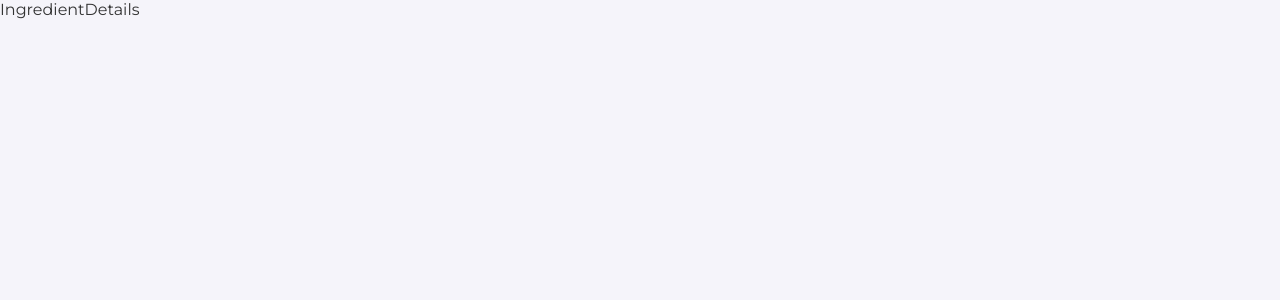
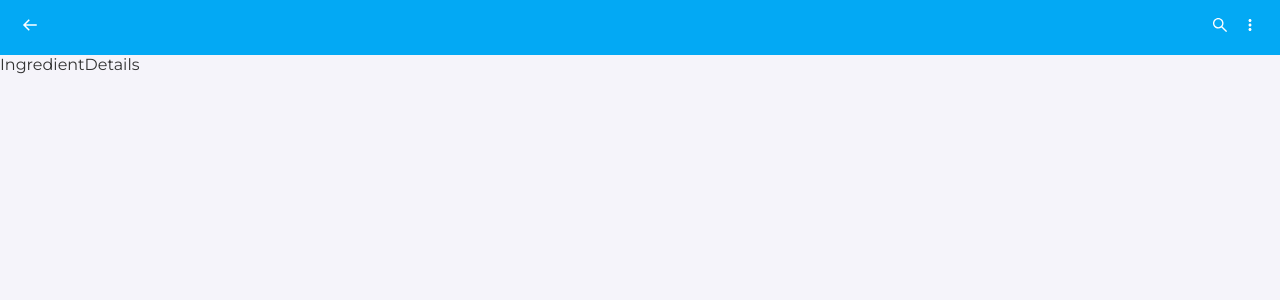
Before and after one commit to popingalov/socialbar, a React (Create React App) app: page /ingredients/manageBarShelf in a window 1280 px wide. Shown: the top 300 px of the page. Built offline with nearby package versions, Linux system fonts and the light colour scheme.

Commit message:
added to route

```diff
--- a/src/Components/Navigation/NavigationCard/NavigationCard.styled.ts
+++ b/src/Components/Navigation/NavigationCard/NavigationCard.styled.ts
@@ -1 +1,12 @@
-import styled from './NavigationCard';
+import styled from 'styled-components';
+
+export const Wrapper = styled.nav`
+  display: flex;
+  justify-content: space-between;
+  padding: 15px;
+  background-color: #03a9f4;
+`;
+
+export const MenuHolder = styled.div`
+  display: flex;
+`;
--- a/src/Components/Navigation/NavigationCard/NavigationCard.tsx
+++ b/src/Components/Navigation/NavigationCard/NavigationCard.tsx
@@ -1,5 +1,46 @@
+import { useState } from 'react';
+import { useNavigate } from 'react-router-dom';
+
+import SearchBar from 'components/SearchBar';
+import ClearButton from 'components/UI-kit/buttons/ClearButton';
+import { Wrapper, MenuHolder } from './NavigationCard.styled';
+
+import { AiOutlineSearch } from 'react-icons/ai';
+import { BiArrowBack, BiDotsVerticalRounded } from 'react-icons/bi';
+
 const NavigationCard = () => {
-  return <div></div>;
+  const navigate = useNavigate();
+
+  const [isSearch, setSearch] = useState(false);
+
+  const handleSideMenu = () => {
+    if (isSearch) setSearch(false);
+    else navigate(-1);
+  };
+
+  const handleSearchButton = () => setSearch(true);
+
+  const handleAppMenu = () => console.log('Go App menu');
+
+  return (
+    <Wrapper>
+      <ClearButton onClick={handleSideMenu}>
+        <BiArrowBack />
+      </ClearButton>
+
+      {isSearch && <SearchBar />}
+
+      <MenuHolder>
+        <ClearButton onClick={handleSearchButton}>
+          <AiOutlineSearch />
+        </ClearButton>
+
+        <ClearButton onClick={handleAppMenu}>
+          <BiDotsVerticalRounded />
+        </ClearButton>
+      </MenuHolder>
+    </Wrapper>
+  );
 };
 
 export default NavigationCard;
--- a/src/Components/Navigation/NavigationMain/NavigationMain.tsx
+++ b/src/Components/Navigation/NavigationMain/NavigationMain.tsx
@@ -9,38 +9,29 @@ import { AiOutlineMenu, AiOutlineSearch } from 'react-icons/ai';
 import { BiArrowBack, BiDotsVerticalRounded } from 'react-icons/bi';
 
 const NavigationMain = () => {
-  const navigate = useNavigate();
-
   const [isSearch, setSearch] = useState(false);
 
   const handleSideMenu = () => {
-    if (isSearch) setSearch(false);
-    else navigate(-1);
+    console.log('open side menu');
   };
+
+  const handleBackButton = () => setSearch(false);
 
   const handleSearchButton = () => setSearch(true);
 
   const handleAppMenu = () => console.log('Go App menu');
 
-  const renderSideButton = () => {
-    console.log('go');
-    if (isSearch)
-      return (
-        <ClearButton onClick={handleSideMenu}>
+  return (
+    <Wrapper>
+      {isSearch ? (
+        <ClearButton onClick={handleBackButton}>
           <BiArrowBack />
         </ClearButton>
-      );
-    else
-      return (
+      ) : (
         <ClearButton onClick={handleSideMenu}>
           <AiOutlineMenu />
         </ClearButton>
-      );
-  };
-
-  return (
-    <Wrapper>
-      {renderSideButton()}
+      )}
 
       {isSearch && <SearchBar />}
 
--- a/src/Components/SearchBar/SearchBar.styled.ts
+++ b/src/Components/SearchBar/SearchBar.styled.ts
@@ -1,3 +1,15 @@
 import styled from 'styled-components';
 
 export const Wrapper = styled.div``;
+
+export const MainInput = styled.input`
+  width: 100%;
+  background-color: transparent;
+  border: none;
+  outline: none;
+  color: #fff;
+
+  &::placeholder {
+    color: #e4e4e4;
+  }
+`;
--- a/src/Components/SearchBar/SearchBar.tsx
+++ b/src/Components/SearchBar/SearchBar.tsx
@@ -1,9 +1,23 @@
 import { useState } from 'react';
 
-import { Wrapper } from './SearchBar.styled';
+import { MainInput } from './SearchBar.styled';
 
-const SearchBar = () => {
-  return <div>serach query</div>
-}
+const SearchBar: React.FC = () => {
+  const [query, setQuery] = useState('');
+
+  const handleInput = (e: React.FormEvent<HTMLInputElement>) => {
+    const { value } = e.currentTarget;
+
+    setQuery(value);
+  };
+
+  return (
+    <MainInput
+      value={query}
+      onChange={handleInput}
+      placeholder="Search for cocktails and ingedients"
+    />
+  );
+};
 
 export default SearchBar;
--- a/src/components/app/App.tsx
+++ b/src/components/app/App.tsx
@@ -6,7 +6,7 @@ import { Loader } from 'components/loader/Loader';
 import MainLayout from 'layouts/MainLayout';
 import ShortLayout from 'layouts/ShortLayout';
 
-import { Home } from 'pages/Home/Home';
+// import { Home } from 'pages/Home/Home';
 import { Cocktails } from 'pages/Cocktails/Cocktails';
 import { Ingredients } from 'pages/Ingredients/Ingredients';
 import { CocktailsDetails } from 'pages/CocktailsDetails/CocktailsDetails';
@@ -21,9 +21,9 @@ const App = () => (
     <Suspense fallback={<Loader />}>
       <Routes>
         <Route path="/" element={<MainLayout />}>
-          <Route index element={<Home />} />
+          {/* <Route index element={<Home />} /> */}
 
-          <Route path="cocktails" element={<Cocktails />} />
+          <Route index element={<Cocktails />} />
           <Route path="ingredients" element={<Ingredients />} />
         </Route>
 
```
